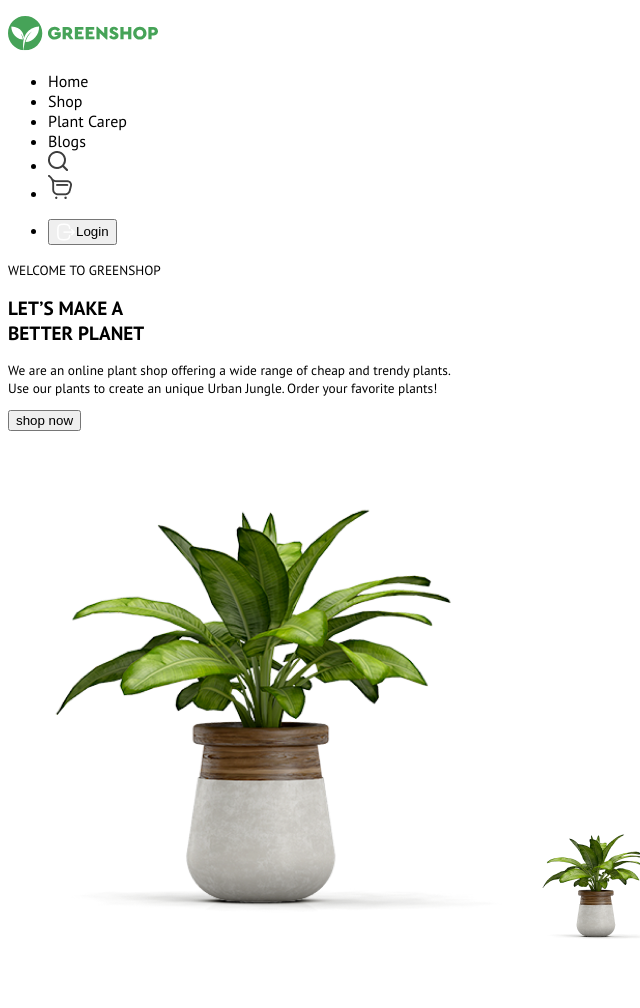
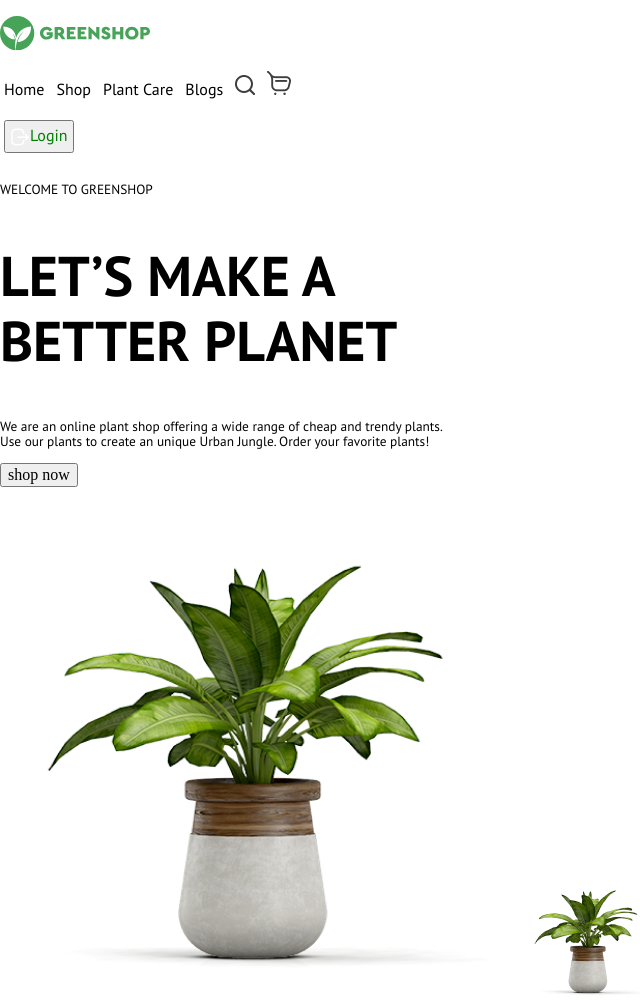
Before and after one commit to AsyaAir/GreenShop_figma, a plain HTML site: page index.html in a window 1280 px wide. Shown: the whole page, without its empty margins (0-640 px from the left). Before the commit the page ends 961 px from the top, so only its background shows below. Drawn offline with nearby package versions, Linux system fonts and the light colour scheme.

Commit message:
second commit

```diff
--- a/index.html
+++ b/index.html
@@ -8,28 +8,29 @@
     <link rel="preconnect" href="https://fonts.gstatic.com" crossorigin>
     <link href="https://fonts.googleapis.com/css2?family=PT+Sans:ital,wght@0,400;0,700;1,400;1,700&display=swap" rel="stylesheet">
     <!-- "PT Sans" font is a good substitute for "Cera" font-->
+    <link rel="stylesheet" href="normalize.css">
+    <!-- Нормализация стилей -->
     <link rel="stylesheet" href="style.css">
+    <!-- Очень мало информации по макету удается вытащить из Figma -->
 </head>
 <body>
     <header>
-        <p><a href="index.html"><img src="./assets/images/Logo.svg" width="150" height="35" alt="Logo"></a></p>
-        <!--Нужно добавить картинку в ссылку по тегу А-->
-        <nav><ul>
-            <li><a>Home</a></li>
-            <li><a>Shop</a></li>
-            <li><a>Plant Carep</a></li>
-            <li><a>Blogs</a></li>
-            <li><a><img src="./assets/images/Vector.png" alt="Serch"></a></li>
-            <li><a><img src="./assets/images/Vector2.png" alt="Cart"></a></li>
-            <li><form action=""><p><button type="log"><img src="./assets/images/Logout.png" alt="Login" style="vertical-align:middle">Login</button></p></form></li>
-        </ul>
+        <p><a href="index.html"><img id="logo" src="./assets/images/Logo.svg" width="150" height="35" alt="Logo"></a></p>
+        <nav id="main_menu">
+            <a class="menu" href="index.html">Home</a>
+            <a class="menu" href="shop.html">Shop</a>
+            <a class="menu" href="plant_care.html">Plant Care</a>
+            <a class="menu" href="blog.html">Blogs</a>
+            <a class="menu" href="serch.html"><img src="./assets/images/Vector.png" alt="Serch"></a>
+            <a class="menu" href="cart.html"><img src="./assets/images/Vector2.png" alt="Cart"></a>
+            <form class="menu" action="" method="get"><p><button class="menu" type="button"><img src="./assets/images/Logout.png" alt="Logout" style="vertical-align:middle">Login</button></p></form>
+        <!-- Не знаю, какую ссылку пока вставлять в action -->
         </nav>
-    <!-- Добавила тэг nav, еще все ссылки добавить в тэг А -->
     </header>
     <main>
         <article>
             <h1>Welcome to GreenShop</h1>
-            <h2>Let’s Make a
+            <h2 id="tagline">Let’s Make a
                 <br/>
                 Better Planet</h2>
             <h3>We are an online plant shop offering a wide range of cheap and trendy plants.
@@ -40,8 +41,8 @@
                     <button class="reg">shop now</button>
                 </div>
             </div>
-            <img src="./assets/images/01 1.png" alt="big_plant">
-            <img src="./assets/images/01 2.png" alt="little_plant">
+            <img src="./assets/images/01_1.png" alt="big_plant">
+            <img src="./assets/images/01_2.png" alt="little_plant">
         </article>
         <!-- В тэге article обязательно должен быть тэг h -->
     </main>
--- a/style.css
+++ b/style.css
@@ -7,30 +7,40 @@
     src: url(https://fonts.googleapis.com/css2?family=PT+Sans:ital,wght@0,400;0,700;1,400;1,700&display=swap);
     font-weight: bold;
 }
-li {
-    font-family: "PT Sans", sans-serif;
-    font-weight: normal;
-    font-style: normal;
-    font-size: medium;
-}
-
-h1 {
-    font-family: "PT Sans", sans-serif;
-    font-weight: normal;
-    font-style: normal;
-    text-transform: uppercase;
-    font-size: smaller;
-}
-h2 {
-    font-family: "PT Sans", sans-serif;
-    font-weight: bolder;
-    font-style: bold;
-    text-transform: uppercase;
-    font-size: larger;
-}
+/* Подключение шрифта */
+h1,
 h3 {
     font-family: "PT Sans", sans-serif;
     font-weight: normal;
     font-style: normal;
     font-size: smaller;
 }
+h1 {
+    text-transform: uppercase;
+}
+/* Селекторы по тэгам h */
+.menu {
+text-decoration: none;
+color: green;
+font-family: "PT Sans", sans-serif;
+padding: 4px;
+}
+/* Селектор по классу menu */
+#tagline {
+    font-family: "PT Sans", sans-serif;
+    font-weight: bolder;
+    text-transform: uppercase;
+    font-size: 7ch;
+}
+a:visited{
+    color: green;
+    }
+/* Псевдокласс visited */
+#main_menu .menu:hover {
+text-decoration: underline;
+}
+/* Псевдокласс hover */
+a:not(:active) {
+    color: black;
+}
+/* Псевдокласс active */
```
Also changed, not shown: assets/images/01_1.png (renamed from assets/images/01 1.png), assets/images/01_2.png (renamed from assets/images/01 2.png).
